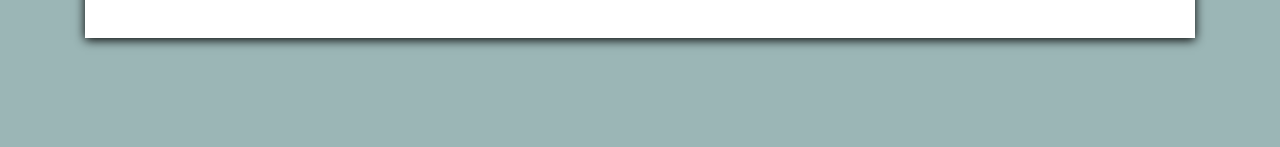
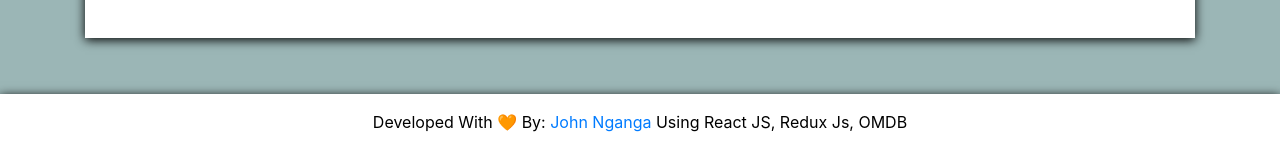
Before and after one commit to sean-code/scholathon, a React (Create React App) app: page /#/ in a window 1280 px wide. Shown: the part 757-904 px from the top of the page. Before the commit the page ends 827 px from the top, so only its background shows below. Built offline with nearby package versions, Linux system fonts and the light colour scheme.

Commit message:
Add footer component

```diff
--- a/src/App.js
+++ b/src/App.js
@@ -6,6 +6,7 @@ import Navbar from './components/setup/Navbar';
 import Landing from './components/home/Landing';
 import Movie from './components/home/Movie';
 import store from './store';
+import Footer from './components/setup/FooterPart';
 
 class App extends Component {
   render() {
@@ -18,6 +19,7 @@ class App extends Component {
             <Route exact path="/movie/:id" component={Movie} />
           </div>
         </Router>
+        <Footer />
       </Provider>
     );
   }
--- /dev/null
+++ b/src/components/setup/FooterPart.js
@@ -0,0 +1,20 @@
+import React from 'react';
+
+function Footer() {
+  return (
+    <div>
+      <div className="row">
+        <div className="col-md-12">
+          <div className="footer p-3 mt-4 text-center text-black" style={{color:'black', backgroundColor:'#fff', boxShadow:'0px 2px 10px', padding:'20px'}}>
+            Developed With 🧡 By:
+            <span className="text-warning font-weight-normal">
+              {' '} <a href='https://github.com/sean-code'>John Nganga </a>
+            </span> Using  React JS, Redux Js, OMDB
+          </div>
+        </div>
+      </div>
+    </div>
+  );
+}
+
+export default Footer;
```
